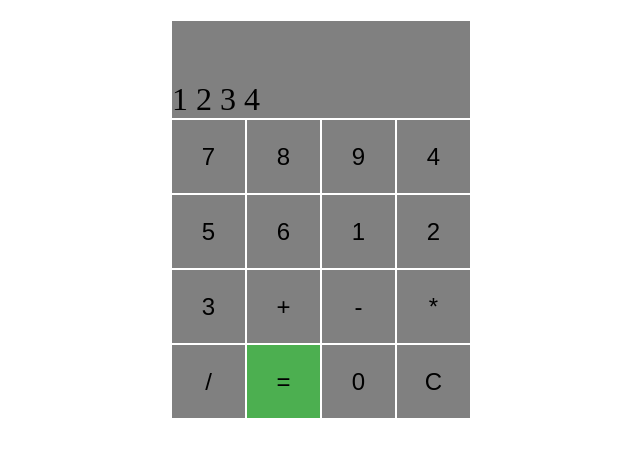
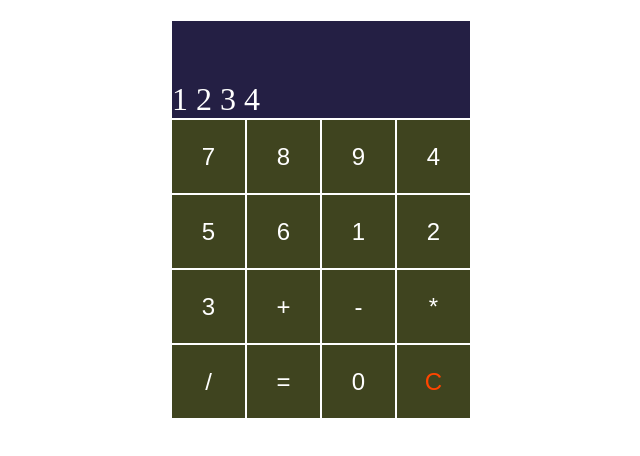
Before and after one commit to BatChest/Calculator, a plain HTML site: page index.html in a window 1280 px wide. Shown: the whole page, without its empty margins (319-959 px from the left). Drawn offline with Linux system fonts and the light colour scheme.

Commit message:
layout/color fixed

```diff
--- a/style.css
+++ b/style.css
@@ -17,7 +17,7 @@
 }
 
 .gridChild {
-  background-color: grey;
+  background-color: #3f441f;
   width: calc(100% / 4);
   aspect-ratio: 1/1;
   border: 1px solid white;
@@ -27,15 +27,22 @@
   align-items: center;
   font-size: 24px;
   cursor: pointer;
+  color: white;
 }
 
 .operation {
-  background-color: gray;
+  background-color: #3f441f;
+  color: white;
   display: flex;
 }
 
 .equals {
-  background-color: #4caf50;
+  background-color: #3f441f;
+  color: white;
+}
+
+.clear {
+  color: orangered;
 }
 
 /* Display row */
@@ -48,12 +55,13 @@
 }
 
 .display {
-  background-color: gray;
+  background-color: #241F44;
   width: 100%;
   padding-top: 20%;
   border: 1px solid white;
   box-sizing: border-box;
   margin-bottom: 0;
   font-size: xx-large;
+  color: white;
   /* Remove bottom margin */
 }
```
